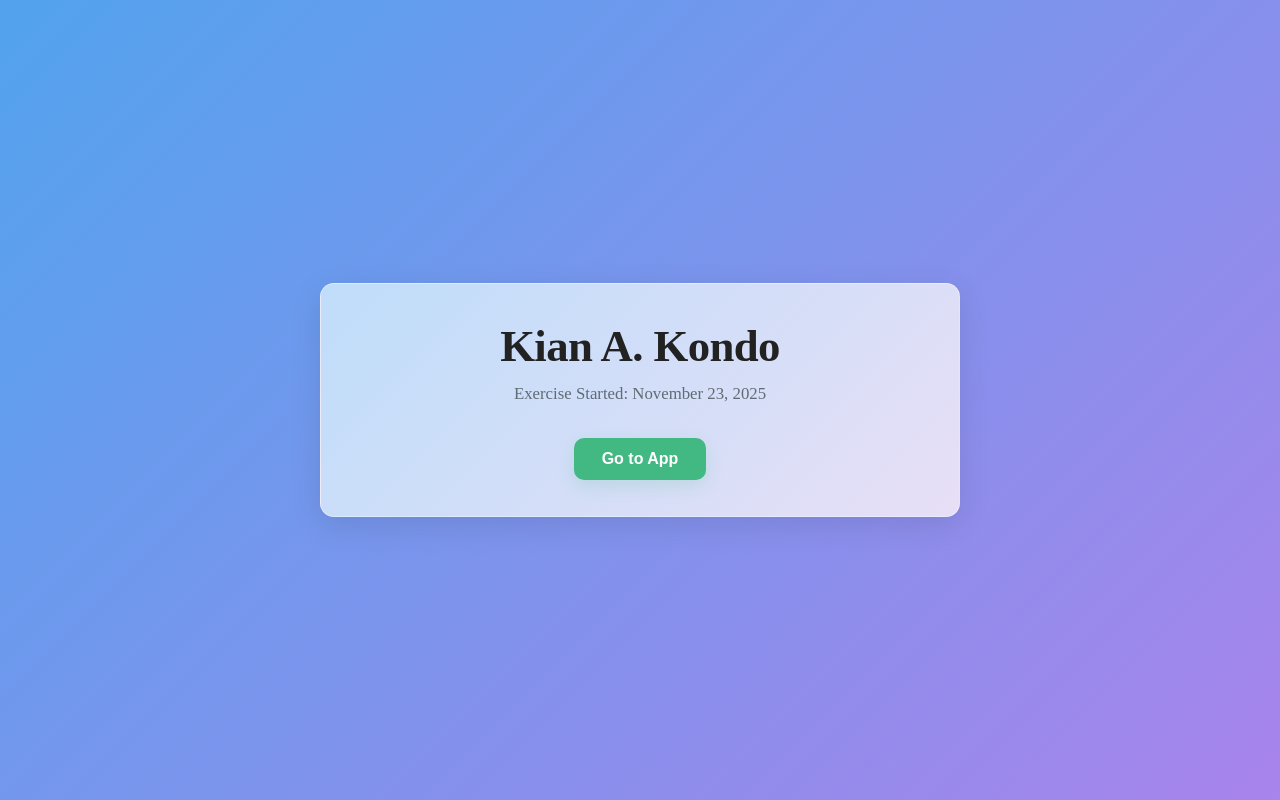
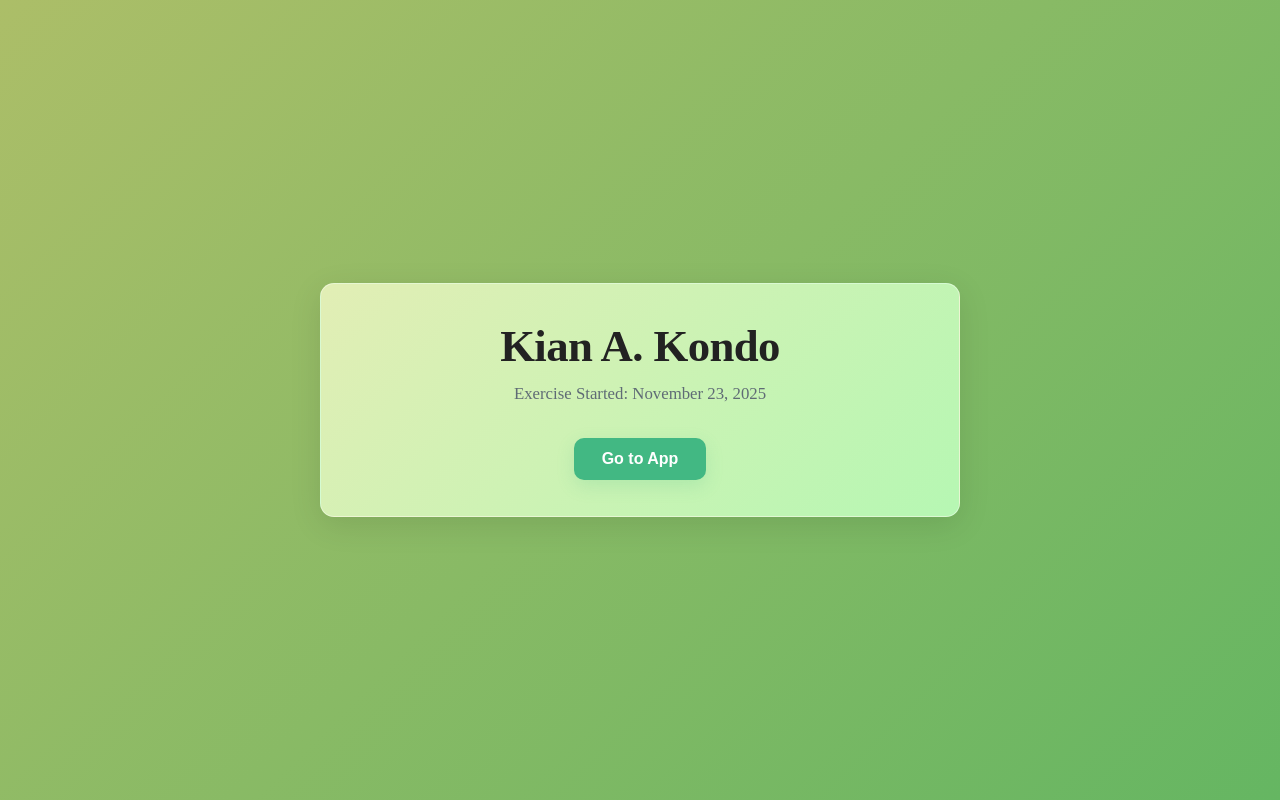
Before and after one commit to Miller-Interns/Kondo-Todolist, a Vue app in the folder Kondo-Todolist/: page / in a window 1280 px wide. Built offline with nearby package versions, Linux system fonts and the light colour scheme.

Commit message:
Final UI changes

```diff
--- a/Kondo-Todolist/src/pages/Welcome.vue
+++ b/Kondo-Todolist/src/pages/Welcome.vue
@@ -36,7 +36,7 @@ body {
   justify-content: center;
   padding: 24px;
   box-sizing: border-box;
-  background: linear-gradient(135deg, #52a3ee 0%, #a884eb 100%);
+  background: linear-gradient(135deg, #acbe68 0%, #65b662 100%);
 }
 
 /* card that holds the content */
@@ -45,7 +45,7 @@ body {
   max-width: 640px;
   padding: 36px;
   border-radius: 14px;
-  background: linear-gradient(135deg, #bfddfa 0%, #e7dff6 100%);
+  background: linear-gradient(135deg, #e2eeb5 0%, #b6f7b3 100%);
   border: 1px solid rgba(255, 255, 255, 0.4);
   box-shadow: 0 8px 32px rgba(0, 0, 0, 0.1);
   text-align: center;
--- a/Kondo-Todolist/src/pages/todo-app.vue
+++ b/Kondo-Todolist/src/pages/todo-app.vue
@@ -91,7 +91,7 @@ function homePage() {
   justify-content: flex-start;
   min-height: 100vh;
   padding: 40px 20px;
-  background: linear-gradient(135deg, #b8d8f0 0%, #d9c9e8 25%, #e8c8d8 50%, #c8e0ed 75%, #c0e5f0 100%);
+   background: linear-gradient(135deg, #e1f0ab 0%, #96f192 100%);
   background-size: 400% 400%;
   background-attachment: fixed;
 }
```
